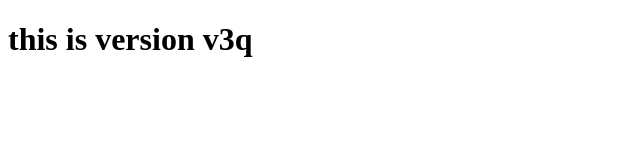
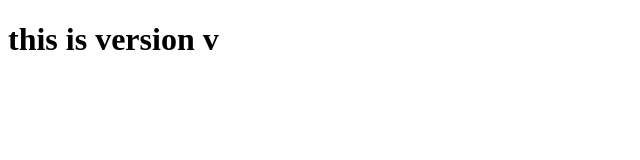
Before and after one commit to Muskan-Thakre517/myrepo, a plain HTML site: page index.html in a window 1280 px wide. Shown: the full height of the page, 0-640 px from the left. Drawn offline with Linux system fonts and the light colour scheme.

Commit message:
this is version2

```diff
--- a/index.html
+++ b/index.html
@@ -6,6 +6,6 @@
     <title>Document</title>
 </head>
 <body>
-    <h1>this is version v3q</h1>
+    <h1>this is version v</h1>
 </body>
 </html>
```
